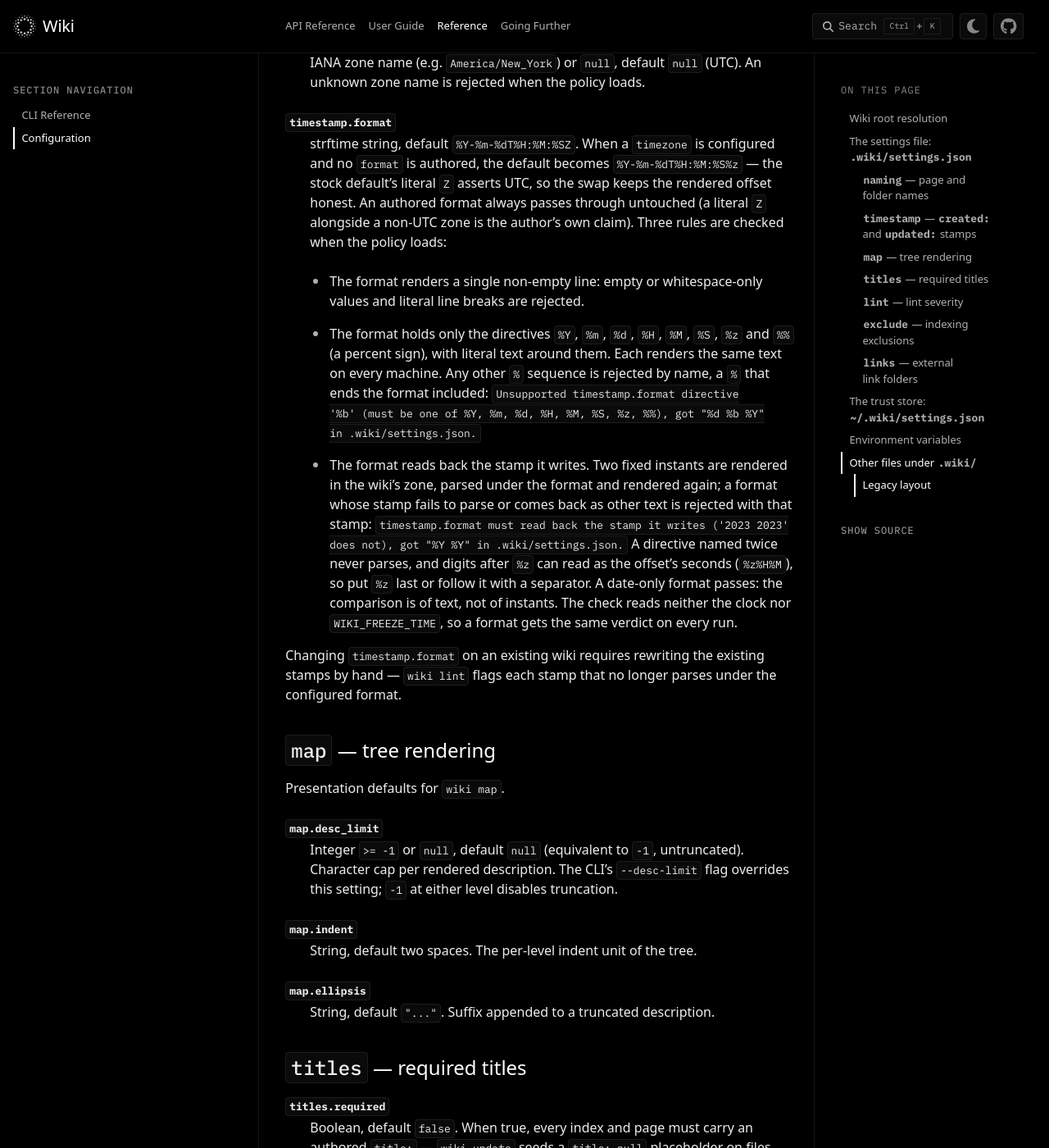
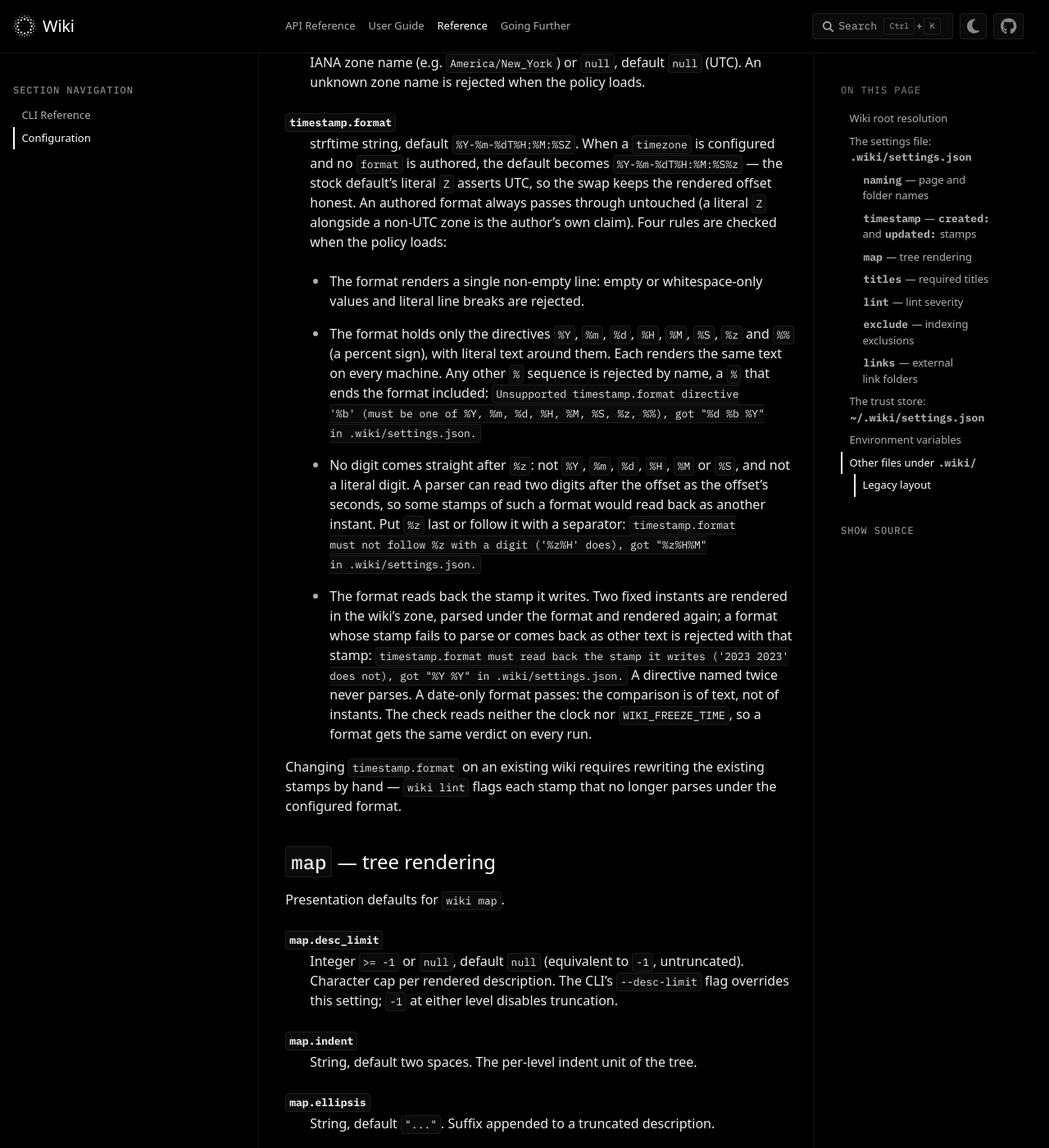
Before and after one commit to plasma-ai/wiki, a Sphinx documentation site: the page built from docs/configuration.rst, in a window 1280 px wide and 1400 px high, scrolled down 5239 px. Shown: the whole window at 82% size. Built offline with Sphinx 7.4.7 and the PyData theme 0.15.4, drawn with Linux system fonts in a browser that asks for light colours; some web fonts are replaced; pages that are not in the unit, such as notebooks, are missing from menus; cross-references to code outside the pages are shown as plain code.

Commit message:
refuse a digit straight after %z in timestamp.format
The read-back check samples two instants, and a parser takes two digits
after `%z` for the offset's seconds wherever the rest of the stamp
still parses. So `%z%H` passed the check, and so did formats such as
`%z3%H%M`, which reads `+000030314` back as another instant while both
sampled stamps read back as written. The verdict also rested on how one
regex engine backtracks.

A format where `%z` is followed directly by `%Y`, `%m`, `%d`, `%H`,
`%M`, `%S` or a literal digit is now a settings error that names the
pair, checked before the read-back. The rule holds for every stamp and
needs no parser, and `%%z5`, a percent sign and literal text, is
accepted. The read-back check still refuses a directive named twice.

Co-Authored-By: Claude Fable 5.2 <noreply@anthropic.com>

```diff
--- a/docs/configuration.rst
+++ b/docs/configuration.rst
@@ -235,7 +235,7 @@ are rendered (see :doc:`/guide/generation` for when they are written).
    ``%Y-%m-%dT%H:%M:%S%z`` — the stock default's literal ``Z`` asserts UTC,
    so the swap keeps the rendered offset honest. An authored format always
    passes through untouched (a literal ``Z`` alongside a non-UTC zone is the
-   author's own claim). Three rules are checked when the policy loads:
+   author's own claim). Four rules are checked when the policy loads:
 
    - The format renders a single non-empty line: empty or whitespace-only
      values and literal line breaks are rejected.
@@ -245,16 +245,21 @@ are rendered (see :doc:`/guide/generation` for when they are written).
      ``%`` sequence is rejected by name, a ``%`` that ends the format
      included: ``Unsupported timestamp.format directive '%b' (must be one of
      %Y, %m, %d, %H, %M, %S, %z, %%), got "%d %b %Y" in .wiki/settings.json.``
+   - No digit comes straight after ``%z``: not ``%Y``, ``%m``, ``%d``,
+     ``%H``, ``%M`` or ``%S``, and not a literal digit. A parser can read two
+     digits after the offset as the offset's seconds, so some stamps of such
+     a format would read back as another instant. Put ``%z`` last or follow
+     it with a separator: ``timestamp.format must not follow %z with a digit
+     ('%z%H' does), got "%z%H%M" in .wiki/settings.json.``
    - The format reads back the stamp it writes. Two fixed instants are
      rendered in the wiki's zone, parsed under the format and rendered again;
      a format whose stamp fails to parse or comes back as other text is
      rejected with that stamp: ``timestamp.format must read back the stamp it
      writes ('2023 2023' does not), got "%Y %Y" in .wiki/settings.json.`` A
-     directive named twice never parses, and digits after ``%z`` can read as
-     the offset's seconds (``%z%H%M``), so put ``%z`` last or follow it with a
-     separator. A date-only format passes: the comparison is of text, not of
-     instants. The check reads neither the clock nor ``WIKI_FREEZE_TIME``, so
-     a format gets the same verdict on every run.
+     directive named twice never parses. A date-only format passes: the
+     comparison is of text, not of instants. The check reads neither the
+     clock nor ``WIKI_FREEZE_TIME``, so a format gets the same verdict on
+     every run.
 
 Changing ``timestamp.format`` on an existing wiki requires rewriting the
 existing stamps by hand — ``wiki lint`` flags each stamp that no longer
```
Also changed, not shown: CHANGELOG.md (+7 -5 lines), wiki/skills/wiki/SKILL.md (+3 -2 lines), 3 other files.
